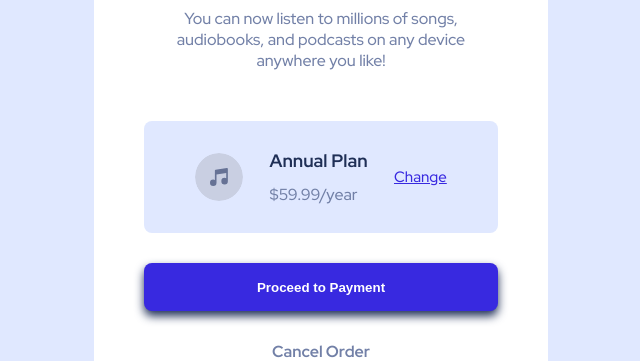
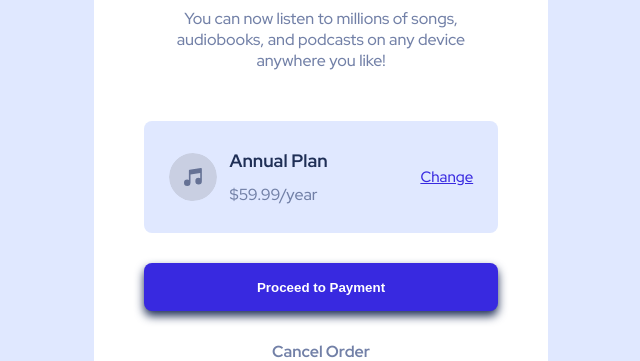
Before and after one commit to elisavet12/order-summary-component-main, a plain HTML site: page index.html in a window 1280 px wide. Shown: the part 439-800 px from the top of the page, without its empty margins (319-959 px from the left). Drawn offline with Linux system fonts and the light colour scheme.

Commit message:
css update

```diff
--- a/style.css
+++ b/style.css
@@ -74,7 +74,7 @@ main {
   background-color: var(--Pale-blue);
   display: flex;
   align-items: center;
-  justify-content: space-evenly;
+  justify-content: space-between;
   border-radius: 8px;
 }
 
@@ -111,6 +111,7 @@ main {
   font-size: 15px;
   color: var(--Bright-blue);
   cursor: pointer;
+  margin-left: 80px;
 }
 
 .payment-link:hover {
```
